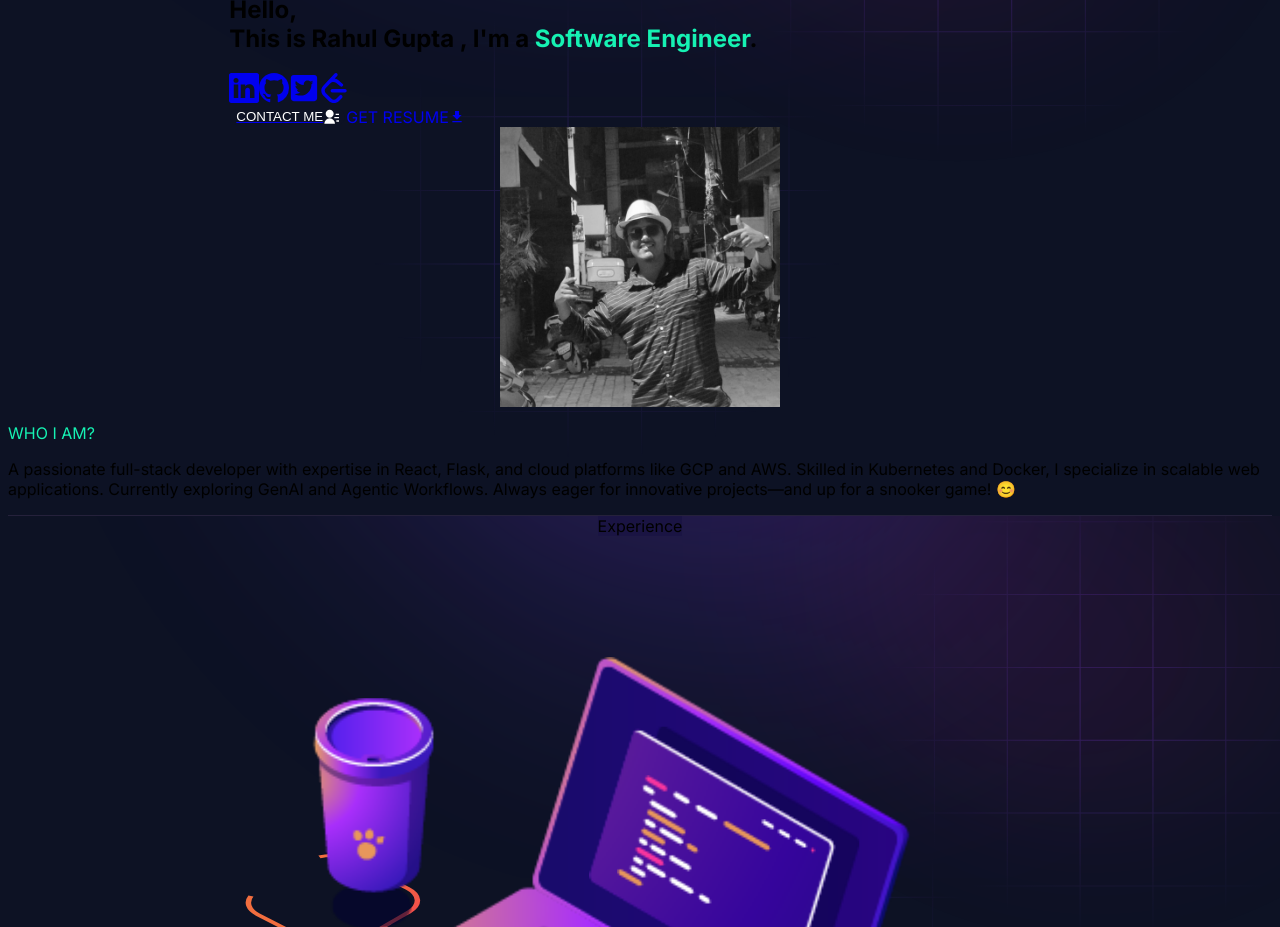
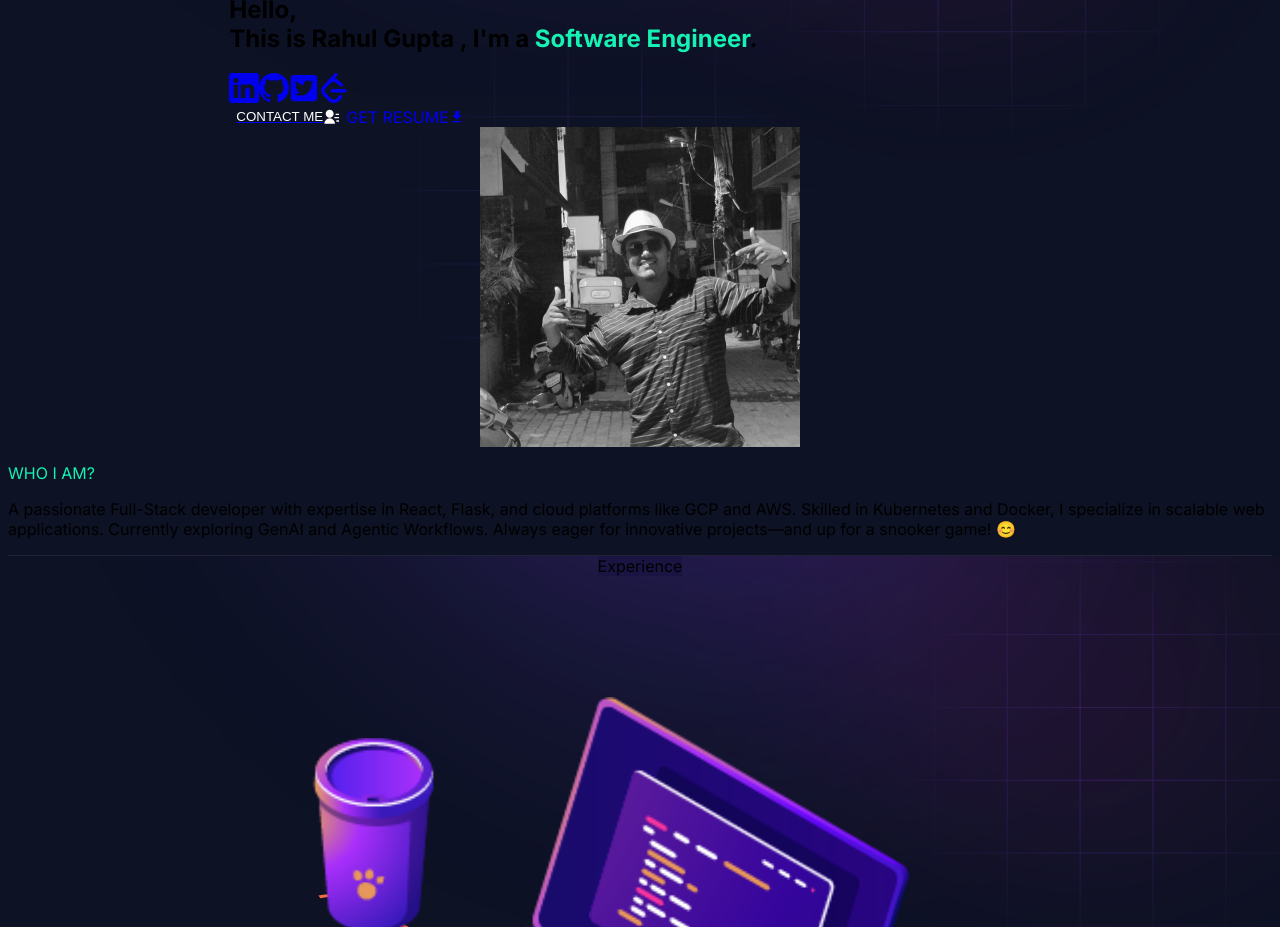
Before and after one commit to RahulGupta77/Rahuls_Portfolio, a Next.js app: page / in a window 1280 px wide. Shown: the part 1080-2007 px from the top of the page. Built offline with nearby package versions, Linux system fonts and the light colour scheme.

Commit message:
updated profile image size

```diff
--- a/app/components/homepage/about/index.jsx
+++ b/app/components/homepage/about/index.jsx
@@ -2,7 +2,6 @@
 
 import { personalData } from "@/utils/data/personal-data";
 import Image from "next/image";
-
 
 function AboutSection() {
   return (
@@ -22,18 +21,18 @@ function AboutSection() {
             {personalData.description}
           </p>
         </div>
-        <div className="flex justify-center order-1 lg:order-2 ">
+        <div className="flex justify-center lg:mr-12 order-1 lg:order-2 ">
           <Image
             src={personalData.profile}
-            width={280}
-            height={280}
+            width={320}
+            height={320}
             alt="Rahul Gupta"
-            className=" transition-all duration-1000 grayscale hover:grayscale-0 hover:scale-110 cursor-pointer"
+            className=" transition-all duration-1000 grayscale hover:grayscale-0 hover:scale-110 "
           />
         </div>
       </div>
     </div>
   );
-};
+}
 
 export default AboutSection;
--- a/utils/data/personal-data.js
+++ b/utils/data/personal-data.js
@@ -3,7 +3,7 @@ export const personalData = {
   profile: "/profile.png",
   designation: "Software Engineer",
   description:
-    "A passionate full-stack developer with expertise in React, Flask, and cloud platforms like GCP and AWS. Skilled in Kubernetes and Docker, I specialize in scalable web applications. Currently exploring GenAI and Agentic Workflows. Always eager for innovative projects—and up for a snooker game! 😊",
+    "A passionate Full-Stack developer with expertise in React, Flask, and cloud platforms like GCP and AWS. Skilled in Kubernetes and Docker, I specialize in scalable web applications. Currently exploring GenAI and Agentic Workflows. Always eager for innovative projects—and up for a snooker game! 😊",
   email: "rahulgupta34981@gmail.com",
   phone: "+918766030074",
   address: "Mumbai, Maharashtra",
```
